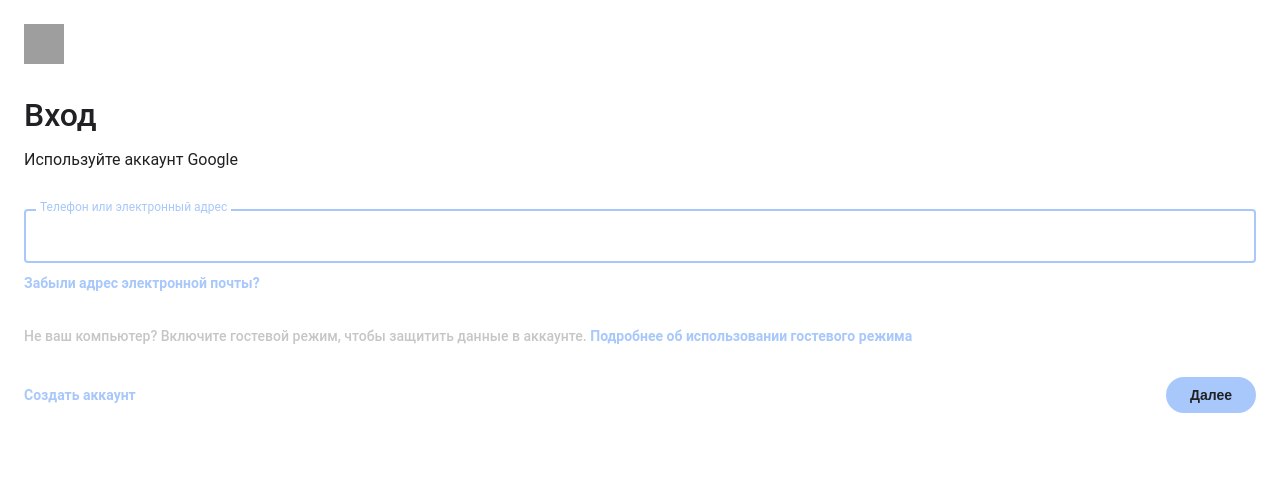
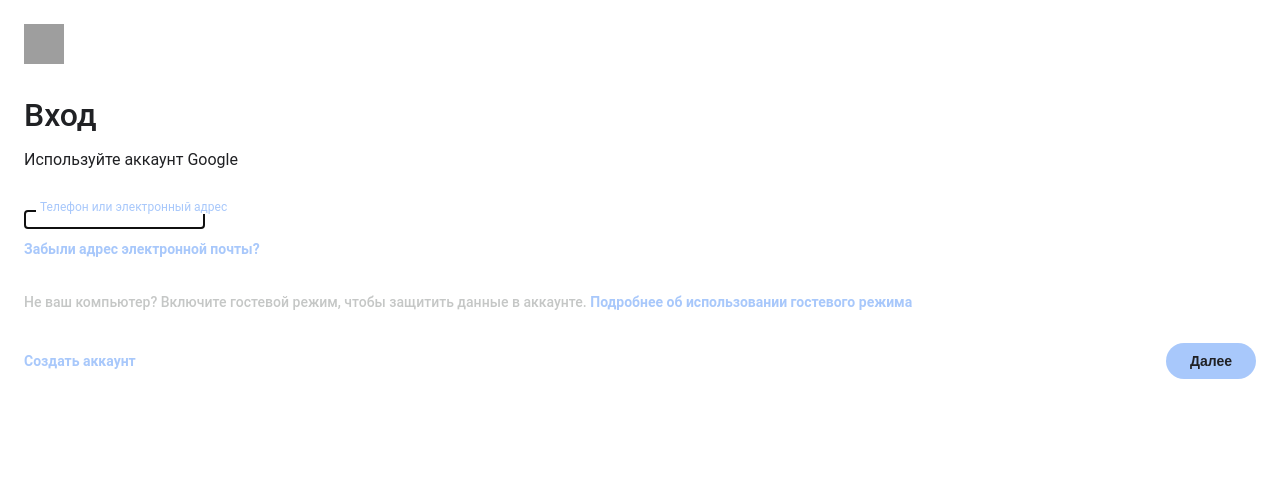
Before and after one commit to edsokerin-png/no-reply-verify, a Flask app: page / in a window 1280 px wide. Shown: the top 503 px of the page. Run offline with Flask 3, Linux system fonts and the light colour scheme; grey boxes are pictures that could not be loaded.

Commit message:
Update style.css

```diff
--- a/static/style.css
+++ b/static/style.css
@@ -89,26 +89,6 @@ p.sub {
   font-size: 16px;
   color: var(--text);
   margin-bottom: 40px;
-}
-
-.field {
-  position: relative;
-  margin-bottom: 16px;
-}
-
-.field input {
-  width: 100%;
-  padding: 16px 15px;
-  font-size: 16px;
-  background: transparent;
-  border: 1px solid var(--border);
-  border-radius: 4px;
-  color: var(--text);
-  outline: none;
-}
-
-.field input:focus {
-  border: 2px solid #a8c8fb;
 }
 
 .field {
```
